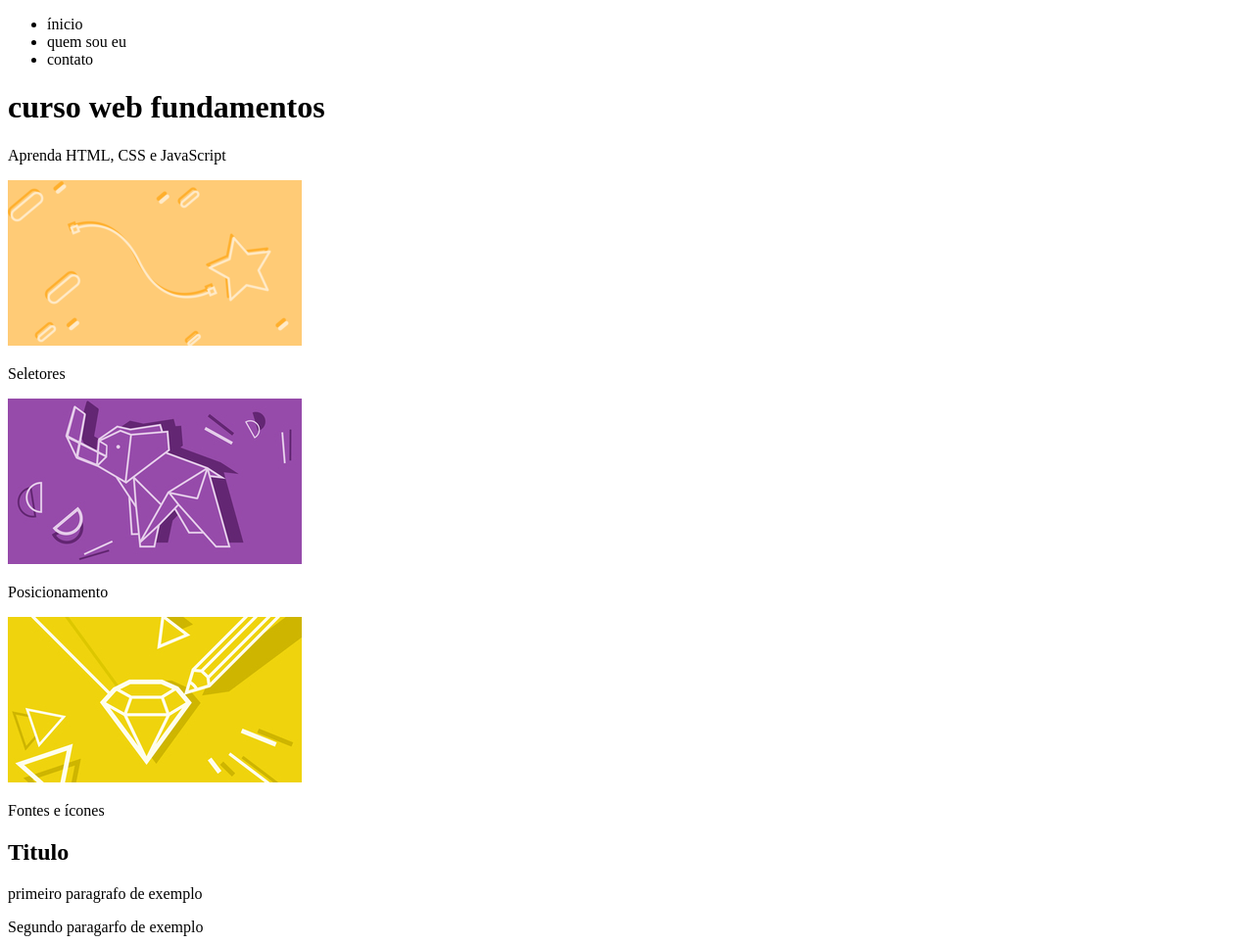
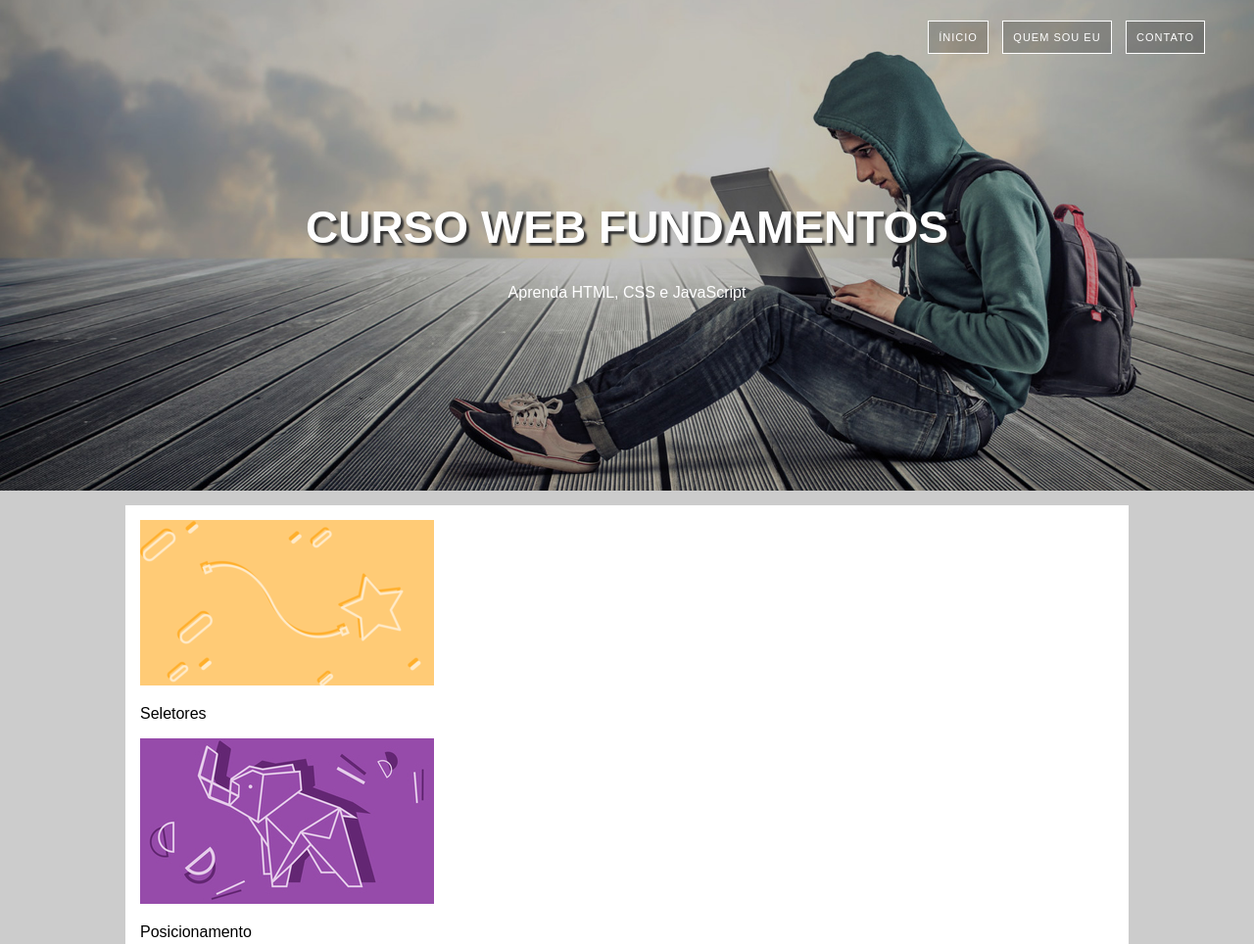
Before and after one commit to locerj/html-css-js, a plain HTML site: page Seção3-mais sobre visual - parte 1/ProjetoCSS/index.html in a window 1280 px wide. Shown: the top 964 px of the page at 98% size. Drawn offline with Linux system fonts and the light colour scheme.

Commit message:
Projeto CSS

```diff
--- /dev/null
+++ b/Seção3-mais sobre visual - parte 1/ProjetoCSS/css/style.css
@@ -0,0 +1,80 @@
+
+body {
+    font-family: Arial, Helvetica, sans-serif;
+    background-color: #ccc;
+    margin: 0;
+}
+
+.hero {
+    background-image: url(../imagens/bg-3.jpg);
+    height: 500px;
+    background-position: right center;
+    background-size: cover;
+    border-top: 1px solid transparent;
+}
+
+
+.hero-content {
+    text-align: center;
+    color: white;
+    margin-top: 150px;
+}
+
+.hero-content h1 {
+    text-transform: uppercase;
+    font-size: 46px;
+    text-shadow: 3px 3px 2px #333;
+}
+
+.hero nav li{
+    display: inline-block;
+    list-style: none;
+    border:1px solid white;
+    margin-left: 10px;
+}
+.hero nav ul {
+    text-align: right;
+    margin: 20px 50px 0 0;
+}
+
+.hero nav a {
+    background: rgba(0, 0, 0, 0.2);
+    display: block;
+    padding: 10px;
+    color: white;
+    text-decoration: none;
+    text-transform: uppercase;
+    font-size: 11px;
+    letter-spacing: 1px;
+}
+
+.hero nav a:hover {
+    background: rgba(0, 0, 0, 0.5);
+}
+
+main {
+    width: 80%;
+    margin: auto;
+}
+
+.content-section {
+    background-color: white;
+    padding:15px;
+    margin-top: 15px;
+}
+
+.content-header {}h2 {
+    background-color: #e6e4e4;
+    padding: 10px;
+    border-bottom: 2px solid #ccc;
+
+}
+
+.footer {
+    background-color: #777;
+    height: 80px;
+    color: white;
+    text-align: center;
+    line-height: 80px;
+    text-shadow: 2px 2px 2px #070707;
+}
--- a/Seção3-mais sobre visual - parte 1/ProjetoCSS/index.html
+++ b/Seção3-mais sobre visual - parte 1/ProjetoCSS/index.html
@@ -8,25 +8,26 @@
     <meta name="author" content="Marcelo">
     <meta name="description" content="estudo de HTML">
     <meta name="keywords" content="HTML">
+    <link rel="stylesheet" href="css/style.css" >
 </head>
 
 <body>
     <div id="principal">
-        <header>
+        <header class="hero">
             <nav>
                 <ul>
-                    <li>ínicio</li>
-                    <li>quem sou eu</li>
-                    <li>contato</li>
+                    <li><a href="#">ínicio</a></li>
+                    <li><a href="#">quem sou eu</a></li>
+                    <li><a href="#">contato</a></li>
                 </ul>
             </nav>
-            <div>
+            <div class="hero-content">
                 <h1>curso web fundamentos</h1>
                 <p>Aprenda HTML, CSS e JavaScript</p>
             </div>
         </header>
         <main>
-            <section>
+            <section class="content-section">
                 <div class="card">
                     <img src="imagens/card_01.png" alt="card 1">
                     <p>Seletores</p>
@@ -40,16 +41,16 @@
                     <p>Fontes e ícones</p>
                 </div>
             </section>
-            <section>
+            <section class="content-section">
                 <article>
-                    <header><h2>Titulo</h2></header>
+                    <header class="content-header"><h2>Titulo</h2></header>
                     <p>primeiro paragrafo de exemplo</p>
                     <p>Segundo paragarfo de exemplo</p>
                 </article>
 
             </section>
         </main>
-        <footer>
+        <footer class="footer">
             <p>Copyright &copy; 2023
             </p>
         </footer>
```
Also changed, not shown: Seção3-mais sobre visual - parte 1/09_display_inicio.html (added, +72 -0 lines).
